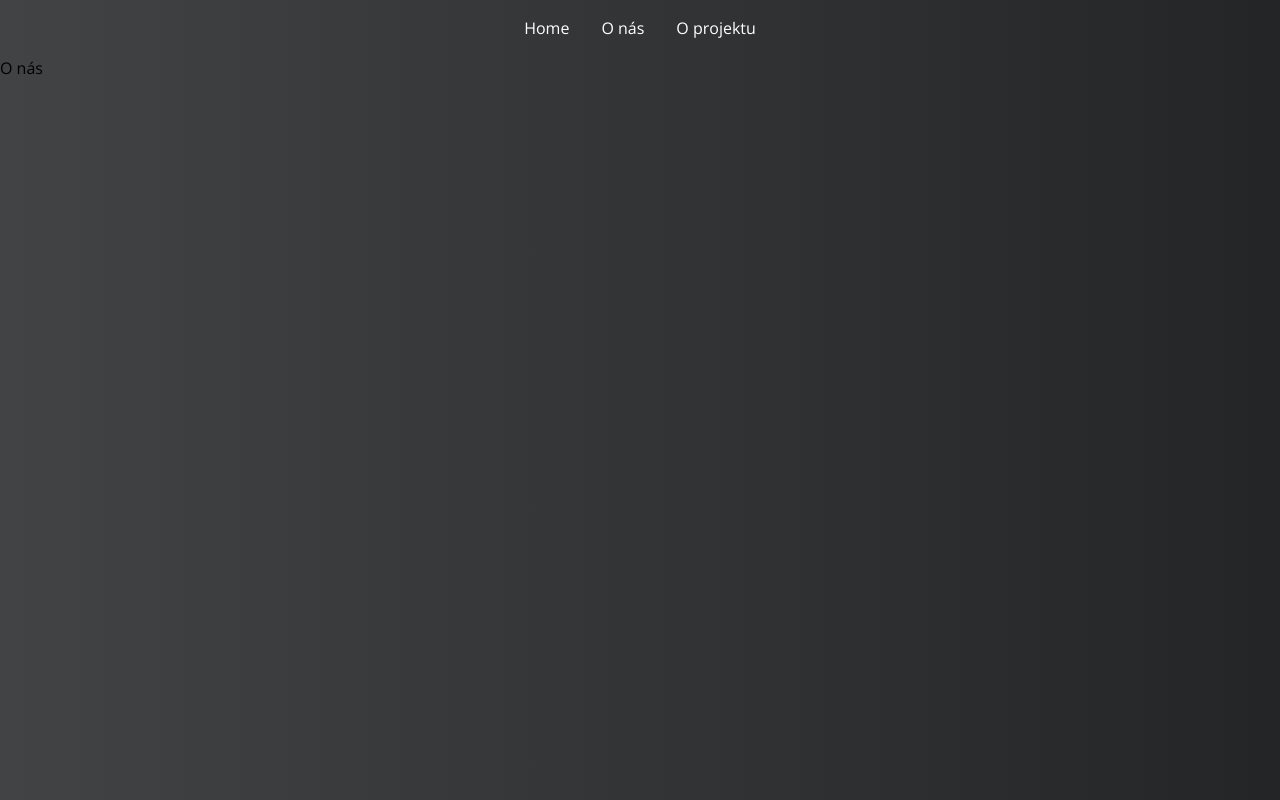
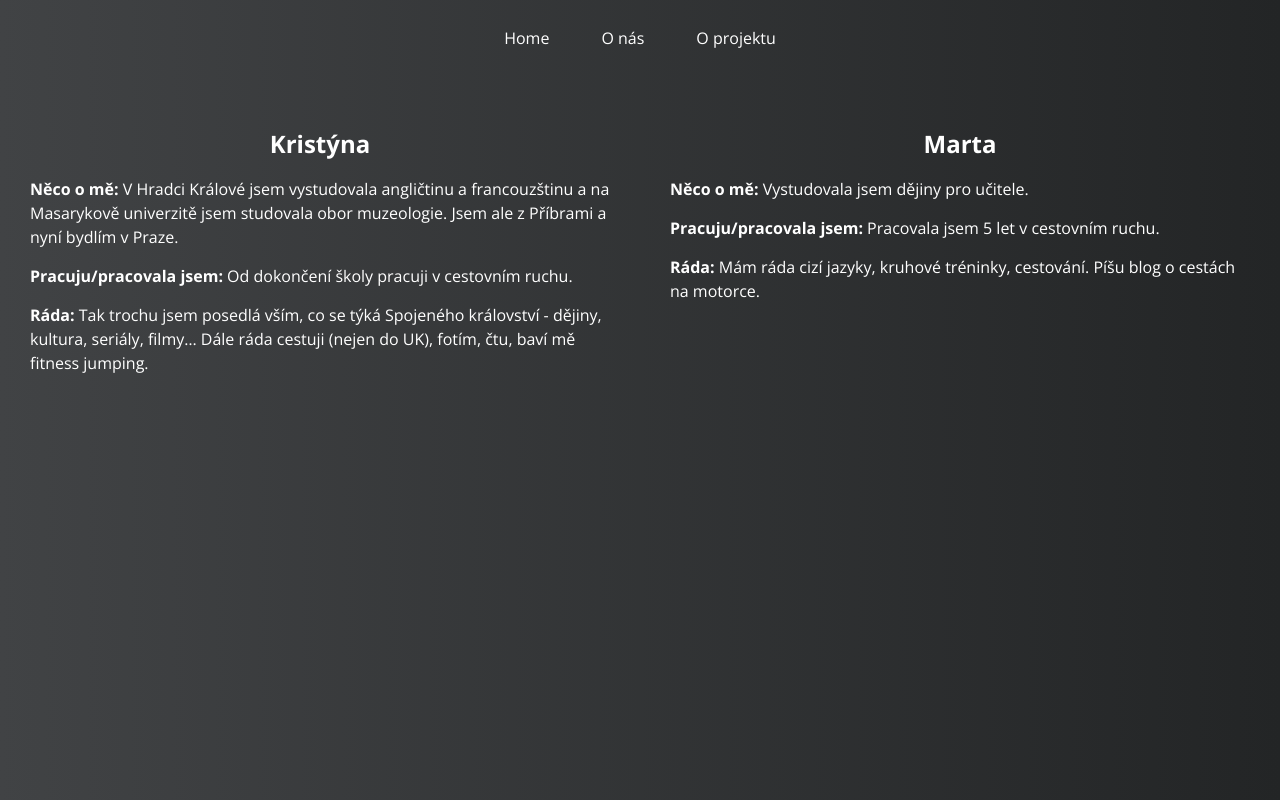
Before and after one commit to kopeckr/o-projektu, a React app: page /aboutus in a window 1280 px wide. Built offline with nearby package versions, Linux system fonts and the light colour scheme.

Commit message:
Přidána sekce o nás

```diff
--- a/src/AboutUs/aboutus.jsx
+++ b/src/AboutUs/aboutus.jsx
@@ -1,7 +1,49 @@
 import React from 'react';
+import './style.css';
 
 const AboutUs = () => {
-  return <p>O nás</p>;
+  return (
+    <>
+      <div className="about">
+        <section className="about__us">
+          <h1 className="about__us--title">Kristýna</h1>
+          <p>
+            <strong>Něco o mě:</strong> V Hradci Králové jsem vystudovala
+            angličtinu a francouzštinu a na Masarykově univerzitě jsem studovala
+            obor muzeologie. Jsem ale z Příbrami a nyní bydlím v Praze.
+          </p>
+
+          <p>
+            <strong>Pracuju/pracovala jsem:</strong> Od dokončení školy pracuji
+            v cestovním ruchu.
+          </p>
+
+          <p>
+            <strong>Ráda:</strong> Tak trochu jsem posedlá vším, co se týká
+            Spojeného království - dějiny, kultura, seriály, filmy… Dále ráda
+            cestuji (nejen do UK), fotím, čtu, baví mě fitness jumping.
+          </p>
+        </section>
+
+        <section className="about__us">
+          <h1 className="about__us--title">Marta</h1>
+          <p>
+            <strong>Něco o mě:</strong> Vystudovala jsem dějiny pro učitele.{' '}
+          </p>
+
+          <p>
+            <strong>Pracuju/pracovala jsem:</strong> Pracovala jsem 5 let v
+            cestovním ruchu.
+          </p>
+
+          <p>
+            <strong>Ráda:</strong> Mám ráda cizí jazyky, kruhové tréninky,
+            cestování. Píšu blog o cestách na motorce.
+          </p>
+        </section>
+      </div>
+    </>
+  );
 };
 
 export default AboutUs;
--- /dev/null
+++ b/src/AboutUs/style.css
@@ -0,0 +1,21 @@
+.about {
+  display: flex;
+  justify-content: space-around;
+  color: white;
+  margin-top: 20px;
+  margin-bottom: 10px;
+}
+
+.about__us--title {
+  text-align: center;
+  margin: 10px;
+}
+
+.about__us {
+  margin: 20px 30px;
+  width: 50%;
+}
+
+p {
+  margin-top: 15px;
+}
--- a/src/Home/home.jsx
+++ b/src/Home/home.jsx
@@ -5,10 +5,16 @@ const Home = () => {
   return (
     <>
       <section className="home">
-      <h1 className="home__title">
-        Vítejte na stránce věnované závěrečnému projektu Digitální Akademie Web jaro 2021. Akademii pořáda nezísková organizace Czechitas, která podporuje mimo jiné ženy v IT.
-      </h1>
-      <img src="./img/Czechitas_logo.png" className="home__logo" alt="logo Czechitas" />
+        <h1 className="home__title">
+          Vítejte na stránce věnované závěrečnému projektu Digitální Akademie
+          Web jaro 2021. Akademii pořádá nezisková organizace Czechitas, která
+          pomáhá ženám a dětem poznat svět IT.
+        </h1>
+        <img
+          src="./img/Czechitas_logo.png"
+          className="home__logo"
+          alt="logo Czechitas"
+        />
       </section>
     </>
   );
--- a/src/index.jsx
+++ b/src/index.jsx
@@ -8,7 +8,6 @@ import AboutUs from './AboutUs/aboutus';
 import AboutProject from './AboutProject/aboutproject';
 
 const App = () => (
-
   <Router>
     <div>
       <nav className="nav">
--- a/src/style.css
+++ b/src/style.css
@@ -20,7 +20,8 @@ p {
   margin: 0;
 }
 
-ul, ol {
+ul,
+ol {
   margin: 0;
   padding-left: 0;
   list-style: none;
@@ -31,10 +32,17 @@ body {
   text-rendering: optimizeSpeed;
   line-height: 1.5;
   font-family: 'Open Sans', sans-serif;
-  background: #232526;  /* fallback for old browsers */
-  background: -webkit-linear-gradient(to right, #414345, #232526);  /* Chrome 10-25, Safari 5.1-6 */
-  background: linear-gradient(to right, #414345, #232526); /* W3C, IE 10+/ Edge, Firefox 16+, Chrome 26+, Opera 12+, Safari 7+ */
-
+  background: #232526; /* fallback for old browsers */
+  background: -webkit-linear-gradient(
+    to right,
+    #414345,
+    #232526
+  ); /* Chrome 10-25, Safari 5.1-6 */
+  background: linear-gradient(
+    to right,
+    #414345,
+    #232526
+  ); /* W3C, IE 10+/ Edge, Firefox 16+, Chrome 26+, Opera 12+, Safari 7+ */
 }
 
 a {
@@ -61,3 +69,7 @@ button {
   margin-right: auto;
   margin-left: auto;
 }
+
+.nav__link {
+  margin: 10px;
+}
```
Also changed, not shown: 1 other file (tests, documents, lock files or other folders).
